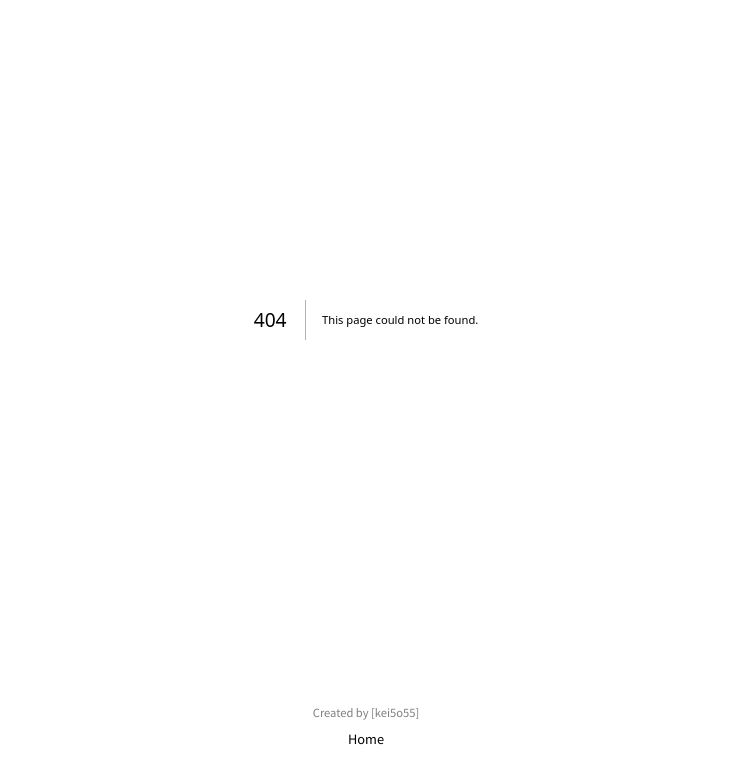
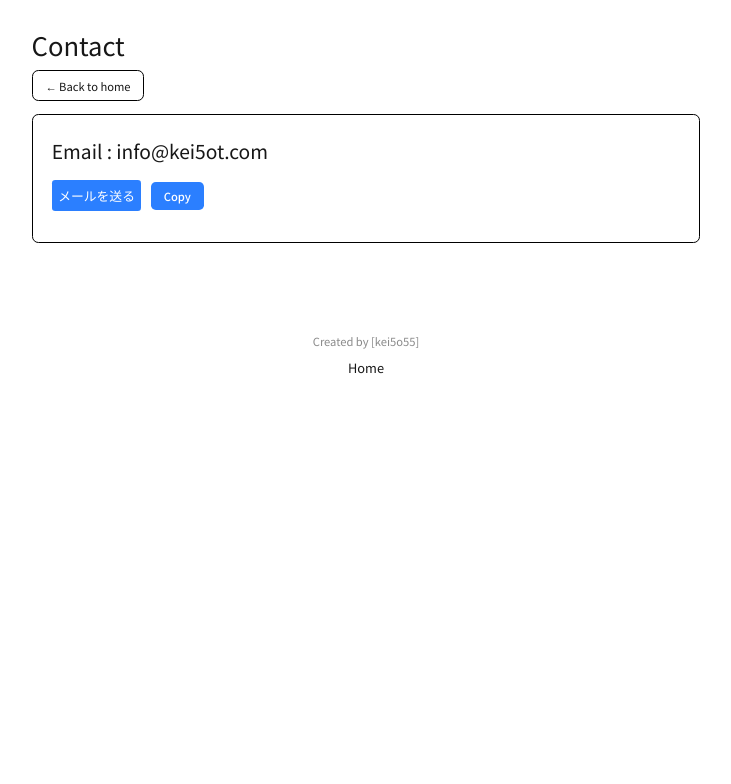
Before and after one commit to kei5o55/my-portfolio, a Next.js app: page /contact in a window 1280 px wide. Before the commit this address had no page. Shown: the top 784 px of the page, without its empty margins (274-1005 px from the left). Built offline with nearby package versions, Linux system fonts and the light colour scheme.

Commit message:
contactページ追加
contactページの実装、今後色々窓口を乗せる予定です

```diff
--- /dev/null
+++ b/app/contact/page.tsx
@@ -0,0 +1,68 @@
+"use client"
+import Link from "next/link"
+import {useState} from "react"
+
+export  default function page(){
+    const email = 'info@kei5ot.com'; // 設定したアドレス
+    const [copied, setCopied] = useState(false);
+
+    const handleCopy = async () => {
+        try {
+        await navigator.clipboard.writeText(email);
+        setCopied(true);
+
+        // 2秒後に「Copied!」から元の表示に戻す
+        setTimeout(() => {
+            setCopied(false);
+        }, 2000);
+        } catch (err) {
+        console.error('Failed to copy email: ', err);
+        }
+    }
+
+    return(
+        <main style={{ padding: 32, maxWidth: 900, margin: "0 auto" }}>
+            <h1 style={{ fontSize: 32, marginBottom: 8 }}>
+                Contact
+            </h1>
+            <Link
+                href="/"
+                className="
+                    inline-flex
+                    items-center
+                    gap-2
+                    px-4
+                    py-2
+                    mb-4
+                    border
+                    border-black
+                    rounded-lg
+                    text-sm
+                    transition
+                    hover:bg-zinc-200
+                "
+            >
+            ← Back to home
+            </Link>
+            <div style={{border: "1px solid #000000",borderRadius: 8,padding: 24,lineHeight : 1.8,}}>
+                <p style={{fontSize:24}}>Email : info@kei5ot.com</p>
+                <div className="py-4">
+                    <a href="mailto:info@kei5ot.com" className="rounded bg-blue-500 px-2 py-2 text-white cursor-pointer">
+                    メールを送る
+                    </a>
+                    <button
+                        onClick={handleCopy}
+                        className={`rounded bg-blue-500  px-4 py-2 text-white text-sm font-medium rounded-md transition-all duration-200 cursor-pointer ml-3 ${
+                        copied
+                            ? 'bg-green-600 text-white'
+                            : 'bg-blue-500 hover:bg-gray-200 text-white'
+                        }`}
+                    >
+                        {copied ? 'Copied!' : 'Copy'}
+                    </button>
+                </div>
+
+            </div>
+        </main>
+    );
+}
--- a/app/layout.tsx
+++ b/app/layout.tsx
@@ -43,13 +43,14 @@ export default function RootLayout({
         }
       >
         {children}
+        <div style={{ marginTop: 80, textAlign: "center", paddingBottom: 100 }}>
+          <p style={{ opacity: 0.5, fontSize: 14 }}>Created by [kei5o55]</p>
+          <div style={{ display: "flex", justifyContent: "center", gap: 20, marginTop: 10 }}>
+              <Link href="/">Home</Link>
+          </div>
+        </div>
       </body>
-            <div style={{ marginTop: 80, textAlign: "center", paddingBottom: 100 }}>
-        <p style={{ opacity: 0.5, fontSize: 14 }}>Created by [kei5o55]</p>
-        <div style={{ display: "flex", justifyContent: "center", gap: 20, marginTop: 10 }}>
-            <Link href="/">Home</Link>
-        </div>
-      </div>
+
 
     </html>
   );
```
